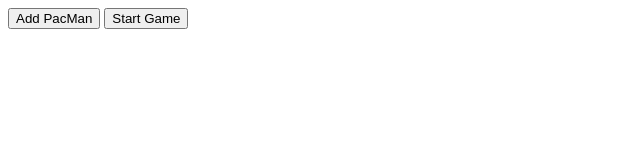
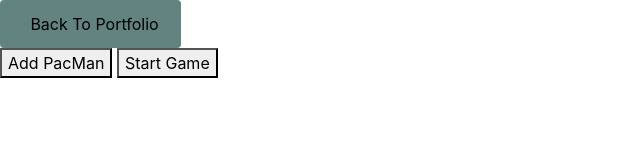
Before and after one commit to JBecerra601/PacMen, a plain HTML site: page Index.html in a window 1280 px wide. Shown: the whole page, without its empty margins (0-640 px from the left). Drawn offline with nearby package versions, Linux system fonts and the light colour scheme.

Commit message:
comit to main

```diff
--- a/Index.html
+++ b/Index.html
@@ -4,12 +4,19 @@
     <meta charset="UTF-8">
     <meta http-equiv="X-UA-Compatible" content="IE=edge">
     <meta name="viewport" content="width=device-width, initial-scale=1.0">
+    <link rel="stylesheet" href="styles.css">
+
+    <!--BOOTSTRAP BOOTSTRAP BOOTSTRAP BOOTSTRAP BOOTSTRAP BOOTSTRAP-->
+    <link rel="stylesheet" href="https://cdn.jsdelivr.net/npm/bootstrap@4.0.0/dist/css/bootstrap.min.css" integrity="sha384-Gn5384xqQ1aoWXA+058RXPxPg6fy4IWvTNh0E263XmFcJlSAwiGgFAW/dAiS6JXm" crossorigin="anonymous">
+    <!--BOOTSTRAP BOOTSTRAP BOOTSTRAP BOOTSTRAP BOOTSTRAP BOOTSTRAP-->
+
+
     <title>PacMen Factory</title>
     <link rel="shortcut icon" href="PacMan1.png" type="image/x-icon">
 </head>
-
 <body>
     <!--return button-->
+    <div><a href="https://jbecerra601.github.io/" class="button"><i class="bi bi-house"></i>Back To Portfolio</a></div>
 
     <div id='game'>
         <button onclick='makeOne()' width='200' height='30'>Add PacMan</button>
@@ -17,6 +24,14 @@
 
     </div>
     <script src="pacmen.js"></script>
+
+
+
+    <!--BOOTSTRAP BOOTSTRAP BOOTSTRAP BOOTSTRAP BOOTSTRAP BOOTSTRAP-->
+    <script src="https://cdn.jsdelivr.net/npm/bootstrap@4.0.0/dist/js/bootstrap.min.js" integrity="sha384-JZR6Spejh4U02d8jOt6vLEHfe/JQGiRRSQQxSfFWpi1MquVdAyjUar5+76PVCmYl" crossorigin="anonymous"></script>
+    <!--BOOTSTRAP BOOTSTRAP BOOTSTRAP BOOTSTRAP BOOTSTRAP BOOTSTRAP-->
+
+
+
 </body>
-
 </html>
--- /dev/null
+++ b/styles.css
@@ -0,0 +1,29 @@
+.button {
+    display: inline-flex;
+    align-items: center;
+    column-gap: .5rem;
+    background-color:#638380;
+    color:#000000;
+    padding: .75rem 1.4rem;
+    border-radius: .25rem;
+    position: relative;
+}
+
+.button::after {
+    position: absolute;
+    content: '';
+    left: 0;
+    top: 0;
+    width: 100%;
+    height: 100%;
+    background-color: #c7dedc;
+    z-index: -1;
+    transform-origin: center;
+    transform: scale(0);
+    border-radius: .25rem;
+    transition: .3s;
+}
+
+.button:hover::after {
+    transform: scale(1.5);
+}
```
